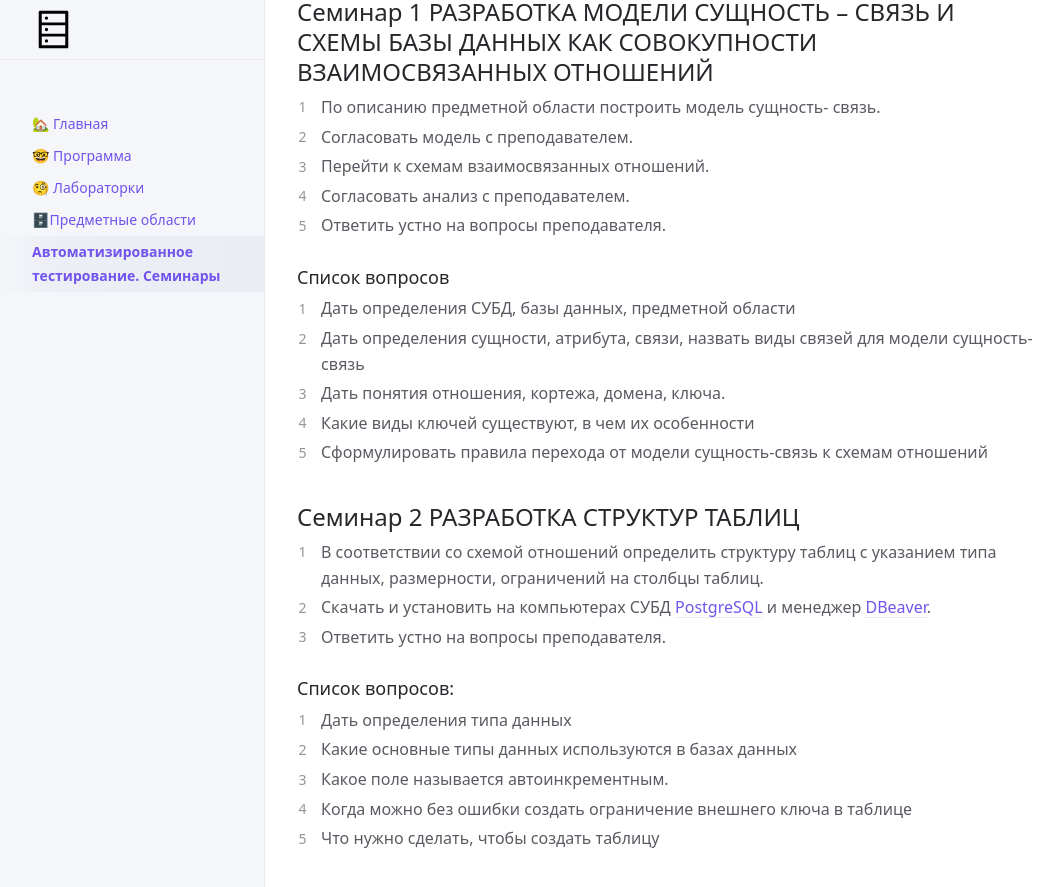
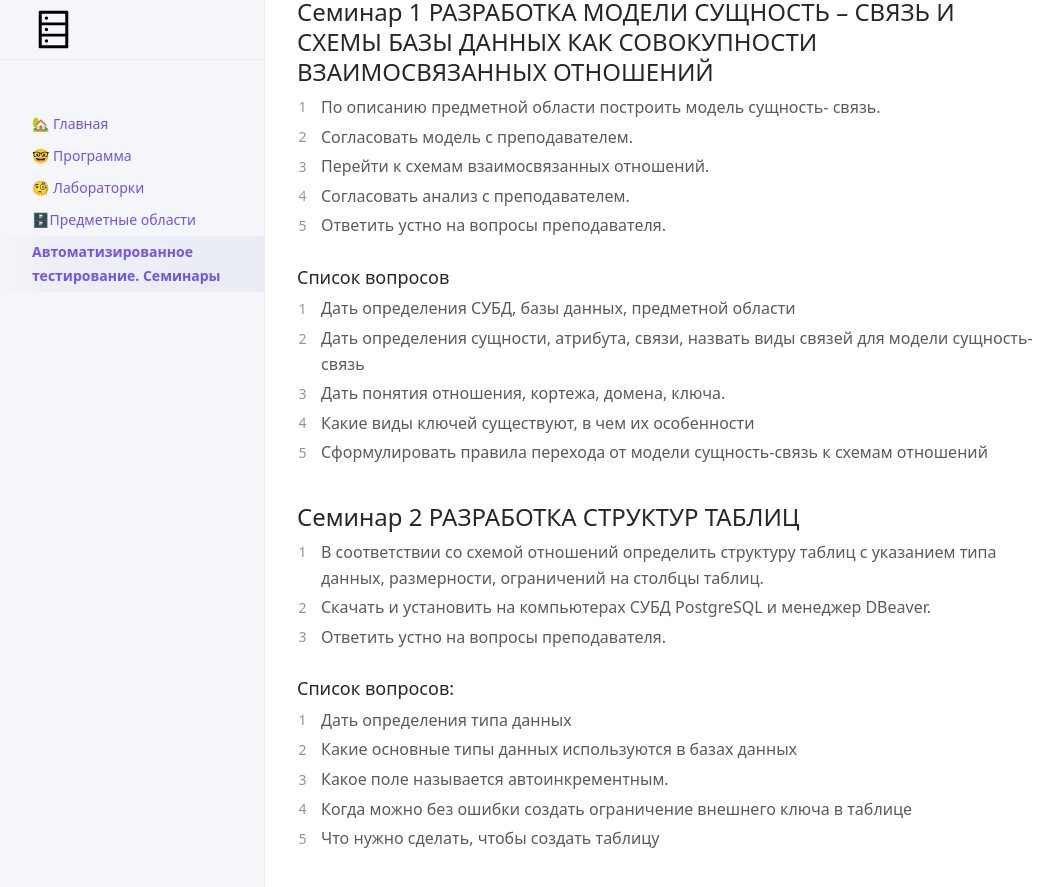
Before and after one commit to Das-dasein/db-lovefield, a Jekyll site: the page built from ta.md, in a window 1280 px wide and 900 px high, scrolled down 604 px. Shown: the top 887 px of the window, without its empty margins (107-1170 px from the left). Built offline with Jekyll 4.4.1, drawn with Linux system fonts in a browser that asks for light colours; our own code applies the rules of GitHub Pages for plain Markdown files; a script that is not in the unit is left out; part of the change alters nothing that is shown.

Commit message:
Update ta.md

```diff
--- a/ta.md
+++ b/ta.md
@@ -36,7 +36,7 @@ nav_order: 5
 
 ## Семинар 2 РАЗРАБОТКА СТРУКТУР ТАБЛИЦ
 1. В соответствии со схемой отношений определить структуру таблиц с указанием типа данных, размерности, ограничений на столбцы таблиц.
-2. Скачать и установить на компьютерах СУБД [PostgreSQL](https://www.postgresql.org/download/) и менеджер [DBeaver](https://dbeaver.io/download/).
+2. Скачать и установить на компьютерах СУБД PostgreSQL и менеджер DBeaver.
 3. Ответить устно на вопросы преподавателя.
 
 ### Список вопросов:
```
